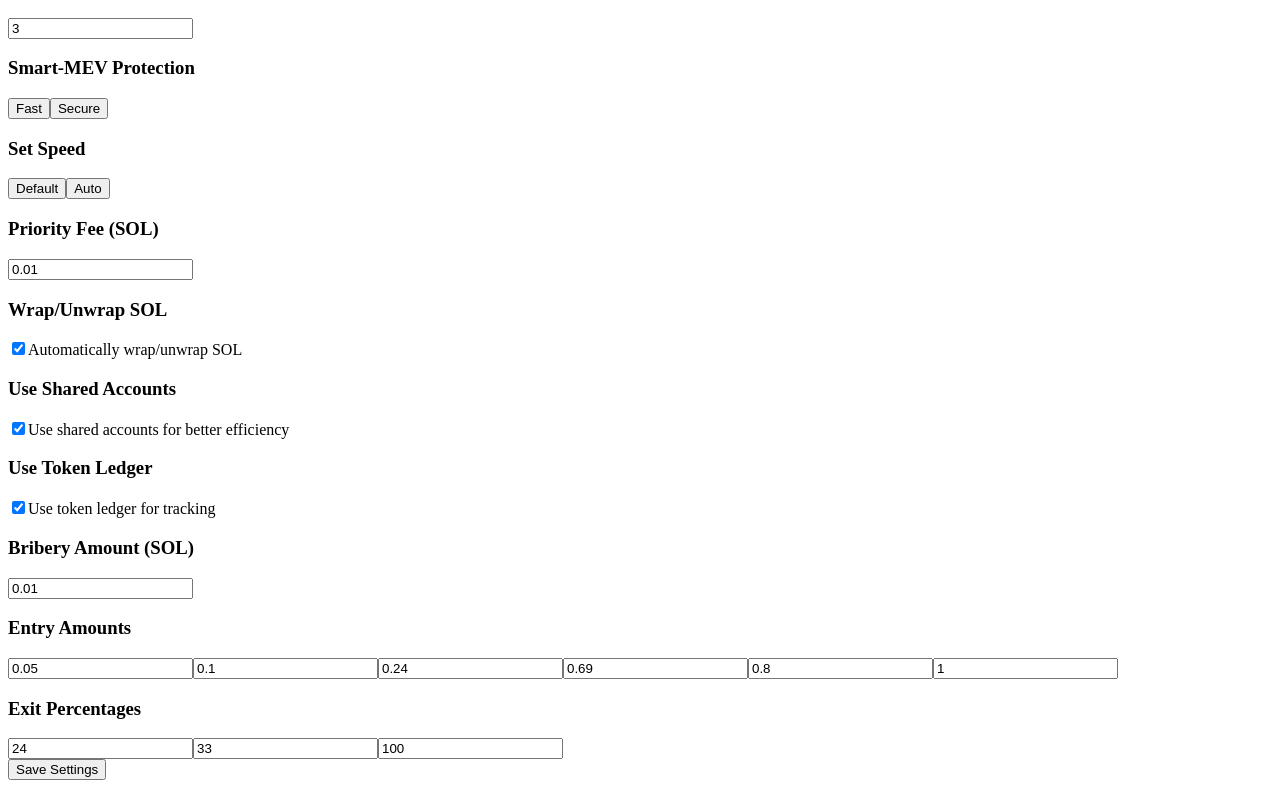
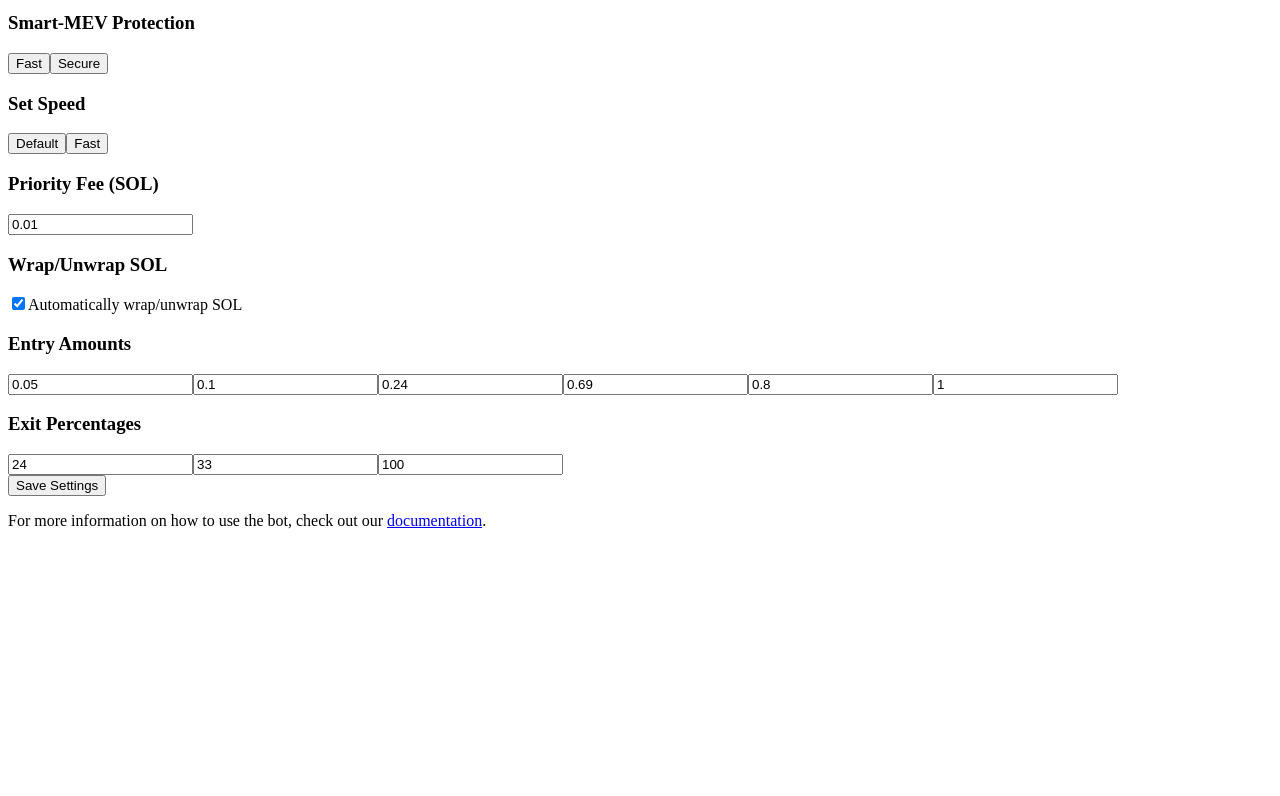
Before and after one commit to copytradecat/mono, a Next.js app: page /bot-instructions in a window 1280 px wide. Shown: the part 1056-1852 px from the top of the page. After the commit the page ends 1602 px from the top, so only its background shows below. Built offline with nearby package versions, Linux system fonts and the light colour scheme; no server answers; what @jup-ag/wallet-adapter would draw is missing.

Commit message:
refactor: make more basic, utilize settings

```diff
--- a/src/components/BotSettings.tsx
+++ b/src/components/BotSettings.tsx
@@ -1,18 +1,16 @@
 import React, { useState, useEffect } from 'react';
 import { useSession } from 'next-auth/react';
 
-interface Settings {
+export interface Settings {
   slippage: number;
   slippageType: 'fixed' | 'dynamic';
-  smartMevProtection: 'fast' | 'secure';
-  setSpeed: 'default' | 'auto';
+  smartMevProtection: 'fast' | 'secure'; // Not implemented
+  setSpeed: 'default' | 'fast';
   priorityFee: number;
-  briberyAmount: number; // Not used in transaction, but kept for bot logic
-  entryAmounts: number[]; // Not used in transaction, but kept for bot logic
-  exitPercentages: number[]; // Not used in transaction, but kept for bot logic
+  // bribery removed, not implemented
+  entryAmounts: number[]; // For bot logic, not used in transaction
+  exitPercentages: number[]; // For bot logic, not used in transaction
   wrapUnwrapSOL: boolean;
-  useSharedAccounts: boolean;
-  useTokenLedger: boolean;
 }
 
 const defaultSettings: Settings = {
@@ -21,12 +19,9 @@ const defaultSettings: Settings = {
   smartMevProtection: 'secure',
   setSpeed: 'default',
   priorityFee: 0.01,
-  briberyAmount: 0.01,
   entryAmounts: [0.05, 0.1, 0.24, 0.69, 0.8, 1],
   exitPercentages: [24, 33, 100],
-  wrapUnwrapSOL: true,
-  useSharedAccounts: true,
-  useTokenLedger: true
+  wrapUnwrapSOL: true
 };
 
 export default function BotSettings() {
@@ -152,7 +147,7 @@ export default function BotSettings() {
             onClick={() => updateSetting('setSpeed', 'auto')}
             className={`px-4 py-2 rounded ${settings.setSpeed === 'auto' ? 'bg-blue-500 text-white' : 'bg-gray-200'}`}
           >
-            Auto
+            Fast
           </button>
         </div>
         <h3 className="text-xl font-semibold mt-4 mb-2">Priority Fee (SOL)</h3>
@@ -170,29 +165,6 @@ export default function BotSettings() {
           className="mr-2"
         />
         <label>Automatically wrap/unwrap SOL</label>
-        <h3 className="text-xl font-semibold mt-4 mb-2">Use Shared Accounts</h3>
-        <input
-          type="checkbox"
-          checked={settings.useSharedAccounts}
-          onChange={(e) => updateSetting('useSharedAccounts', e.target.checked)}
-          className="mr-2"
-        />
-        <label>Use shared accounts for better efficiency</label>
-        <h3 className="text-xl font-semibold mt-4 mb-2">Use Token Ledger</h3>
-        <input
-          type="checkbox"
-          checked={settings.useTokenLedger}
-          onChange={(e) => updateSetting('useTokenLedger', e.target.checked)}
-          className="mr-2"
-        />
-        <label>Use token ledger for tracking</label>
-        <h3 className="text-xl font-semibold mt-4 mb-2">Bribery Amount (SOL)</h3>
-        <input
-          type="number"
-          value={settings.briberyAmount}
-          onChange={(e) => updateSetting('briberyAmount', parseFloat(e.target.value))}
-          className="w-full p-2 border rounded"
-        />
         <h3 className="text-xl font-semibold mt-4 mb-2">Entry Amounts</h3>
         <div className="flex flex-wrap">
           {(settings.entryAmounts || []).map((value, index) => (
--- a/src/models/User.ts
+++ b/src/models/User.ts
@@ -9,15 +9,13 @@ const WalletSchema = new mongoose.Schema({
 
 const SettingsSchema = new mongoose.Schema({
     slippage: { type: Number, default: 3.0 },
+    slippageType: { type: String, enum: ['fixed', 'dynamic'], default: 'fixed' },
     smartMevProtection: { type: String, enum: ['fast', 'secure'], default: 'secure' },
-    setSpeed: { type: String, enum: ['default', 'auto'], default: 'default' },
+    setSpeed: { type: String, enum: ['default', 'fast'], default: 'default' },
     priorityFee: { type: Number, default: 0.01 },
-    briberyAmount: { type: Number, default: 0.01 },
     entryAmounts: { type: [Number], default: [0.05, 0.1, 0.24, 0.69, 0.8, 1] },
     exitPercentages: { type: [Number], default: [24, 33, 100] },
     wrapUnwrapSOL: { type: Boolean, default: true },
-    useSharedAccounts: { type: Boolean, default: true },
-    useTokenLedger: { type: Boolean, default: true },
 });
 
 const UserSchema = new mongoose.Schema({
--- a/src/pages/api/bot-settings.ts
+++ b/src/pages/api/bot-settings.ts
@@ -15,9 +15,8 @@ export default async function handler(req: NextApiRequest, res: NextApiResponse)
 
     await connectDB();
     let user;
-
-    if (session) {
-      user = await User.findOne({ email: session.user.email });
+    if (session && session.user) {
+      user = await User.findOne({ discordId: session.user.discordId });
     } else {
       const { userId } = req.body;
       user = await User.findOne({ _id: userId });
--- a/src/services/jupiter.service.ts
+++ b/src/services/jupiter.service.ts
@@ -132,18 +132,25 @@ export async function getAggregateBalance(wallets: string[]) {
 }
 
 export async function getQuote(inputToken: string, outputToken: string, amount: number, slippageSettings: { type: 'fixed' | 'dynamic', value?: number }): Promise<QuoteResponse> {
-  const params: QuoteGetRequest = slippageSettings.type === 'fixed' ? {  // fixed slippage
+  const baseParams: QuoteGetRequest = {
     inputMint: inputToken,
     outputMint: outputToken,
     amount: Math.floor(amount * 1e9), // Convert to lamports
+  };
+
+  const params: QuoteGetRequest = slippageSettings.type === 'fixed'
+    ? {
+        ...baseParams,
         slippageBps: Math.floor(slippageSettings.value! * 100),
-  } : { // Dynamic Slippage
-    inputMint: inputToken,
-    outputMint: outputToken,
-    amount: Math.floor(amount * 1e9), // Convert to lamports
+      }
+    : {
+        ...baseParams,
         autoSlippage: true,
-    autoSlippageCollisionUsdValue: 1000,
+        autoSlippageCollisionUsdValue: 1_000,
+        maxAutoSlippageBps: 1000, // 10%
+        minimizeSlippage: true,
         onlyDirectRoutes: false,
+        asLegacyTransaction: false,
       };
 
   try {
@@ -161,17 +168,21 @@ export async function getQuote(inputToken: string, outputToken: string, amount:
 }
 
 export async function getSwapTransaction(quoteResponse: QuoteResponse, userPublicKey: string, settings: any): Promise<any> {
-  const swapTransaction = await jupiterApiClient.swapPost({
-    swapRequest: {
+  const swapRequest = {
     quoteResponse,
     userPublicKey,
-      wrapAndUnwrapSol: true,
+    wrapUnwrapSOL: settings.wrapUnwrapSOL,
+    asLegacyTransaction: false,
     dynamicComputeUnitLimit: true,
     prioritizationFeeLamports: settings.priorityFee === 'auto' ? 'auto' : settings.priorityFee * LAMPORTS_PER_SOL,
-      useSharedAccounts: true, // Use shared accounts for better efficiency
-      // useTokenLedger: true, // Use token ledger for tracking
-      // feeAccount: settings.feeAccount, // Optional fee account
-    },
+    ...(settings.swapSpeed === 'fast' && {computeUnitPriceMicroLamports: "auto"}),
+    ...(settings.slippageType === 'dynamic' && {dynamicSlippage: {maxBps:300}})
+    // feeAccount: settings.feeAccount,
+    // trackingAccount: trackingAccount.toBase58(),  // Use actual key
+  };
+
+  const swapTransaction = await jupiterApiClient.swapPost({
+    swapRequest,
   });
 
   if (!swapTransaction) {
```
Also changed, not shown: src/components/TradingInterface.tsx (+1 -10 lines). Lines whose indentation alone changed are shown as unchanged.
